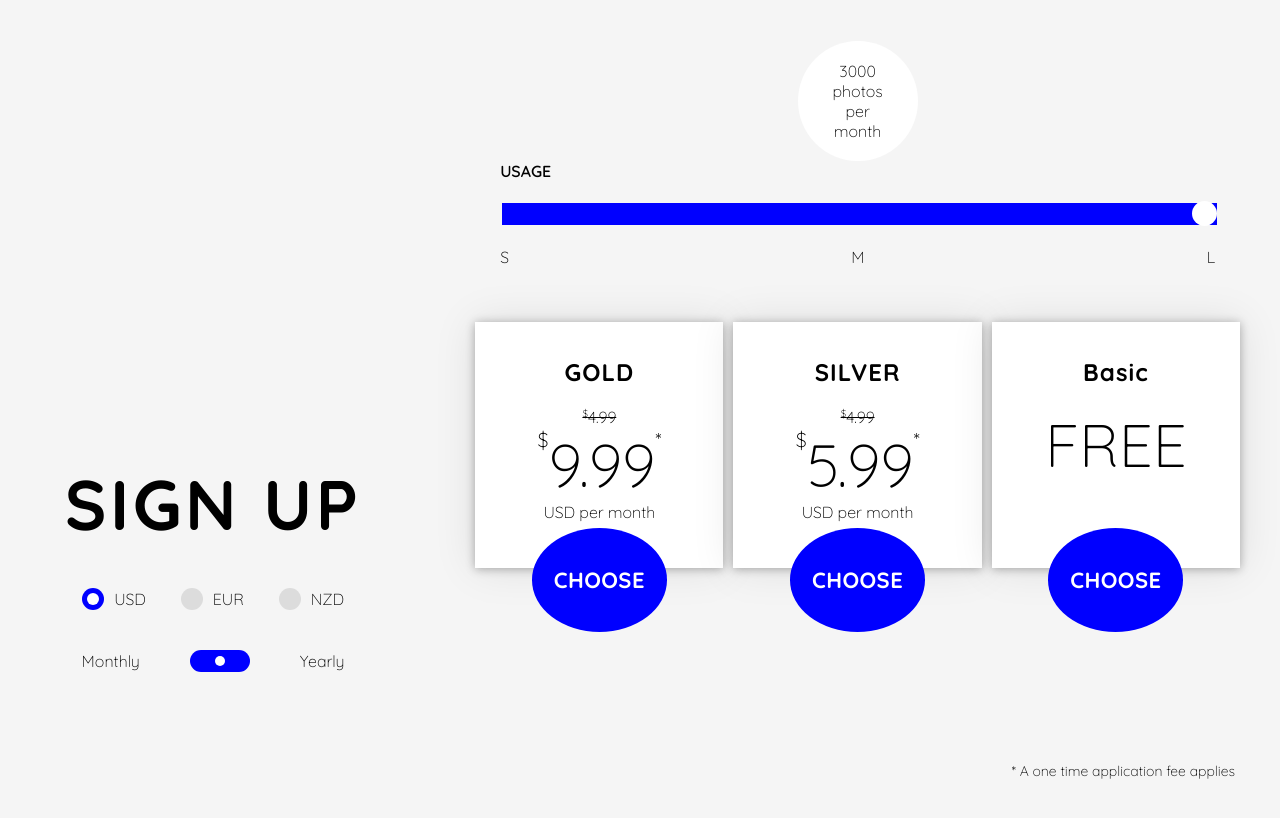
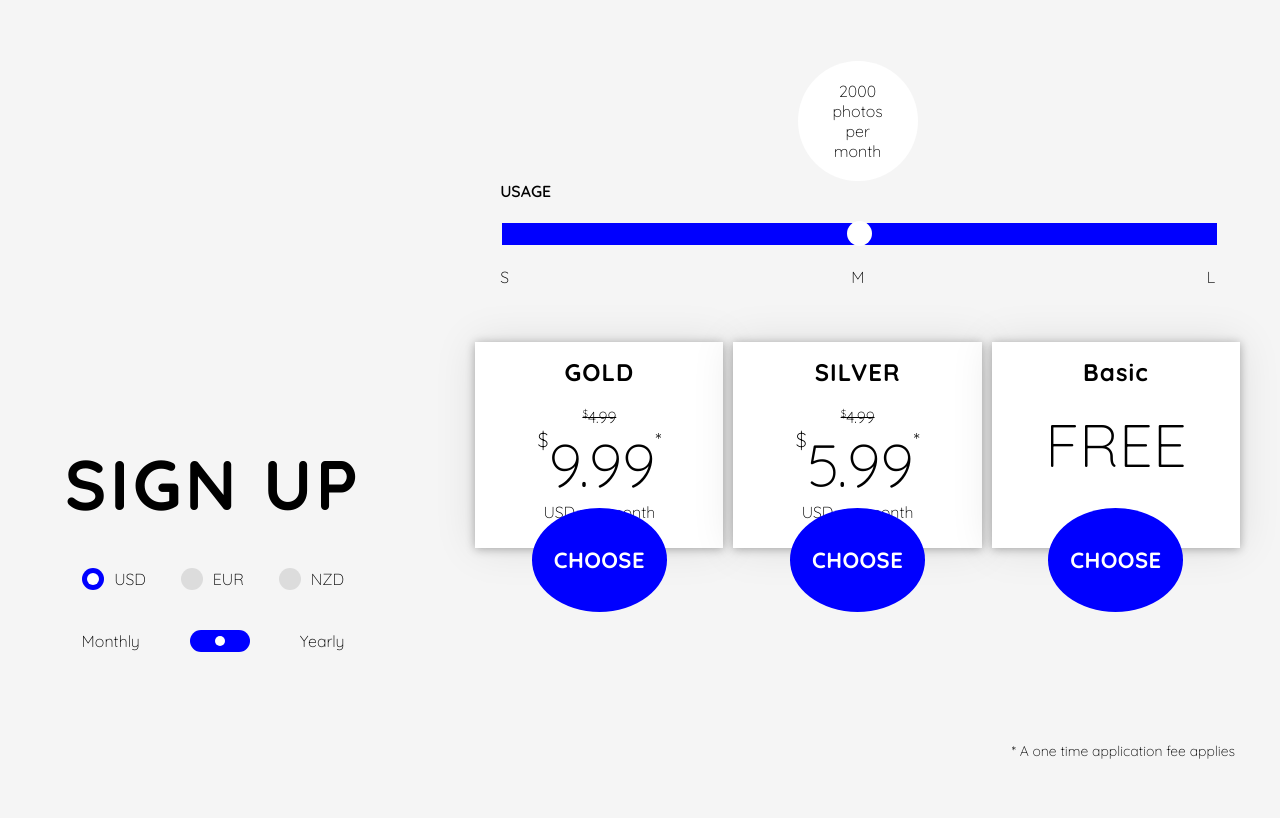
Before and after one commit to pohara9720/Sphere_ID, a React app: page / in a window 1280 px wide. Built offline with nearby package versions, Linux system fonts and the light colour scheme.

Commit message:
css fixes

```diff
--- a/src/js/Components/PriceCard/PriceCard.css
+++ b/src/js/Components/PriceCard/PriceCard.css
@@ -1,7 +1,7 @@
 .container{
 	max-width: 33%;
 	width: 100%;
-	margin:30px;
+	margin:40px;
 	display: flex;
 	flex-direction: column;
 	align-items: center;
@@ -9,12 +9,11 @@
 .card{
 	background-color: white;
 	box-sizing: border-box;
-	padding: 20px 0;
 	display: flex;
 	align-items: center;
 	flex-direction: column;
 	cursor:pointer;
-	max-height: 300px;
+	max-height: 275px;
 	width: 100%;
 	height: 100%;
 	justify-content: center;
--- a/src/js/Pages/Design/Design.js
+++ b/src/js/Pages/Design/Design.js
@@ -14,7 +14,7 @@ export default class Design extends Component{
     constructor(props){
         super(props)
         this.state ={
-            slider:'3',
+            slider:'2',
             active:'USD',
             rate:1,
             frequency:'center'
```
